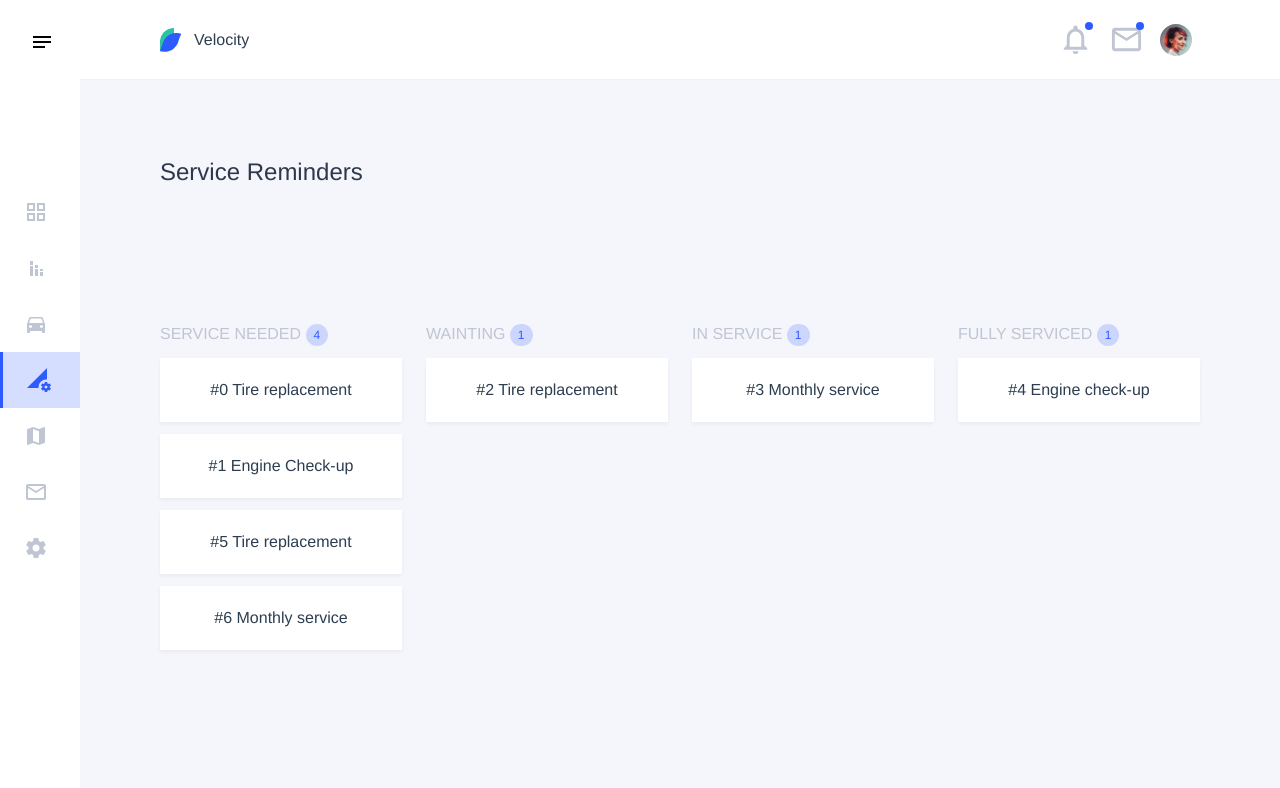
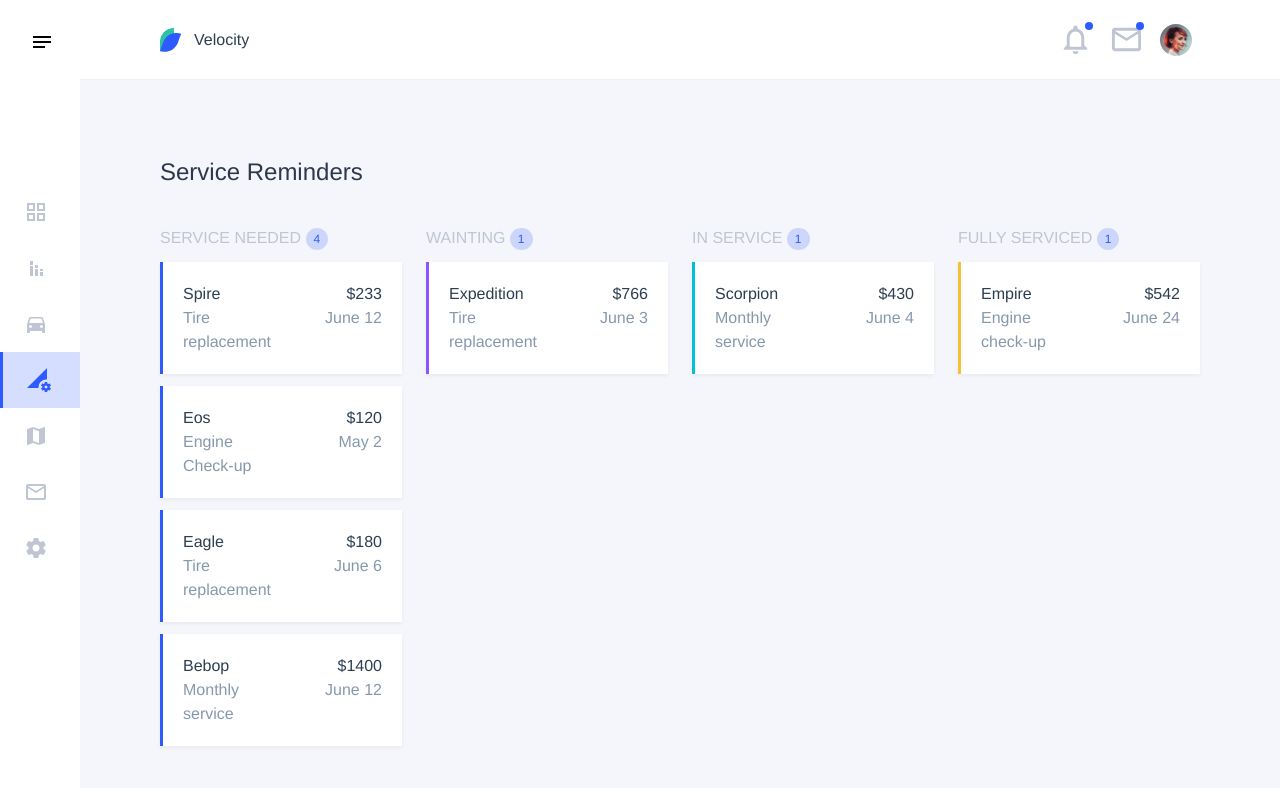
Before and after one commit to atcha/vue-velocity, a Vue app: page /service-reminders in a window 1280 px wide. Shown: the top 788 px of the page. Built offline with nearby package versions, Linux system fonts and the light colour scheme.

Commit message:
Upd(Kanban) : Finalise card style and animation

```diff
--- a/src/components/TaskCard.vue
+++ b/src/components/TaskCard.vue
@@ -1,10 +1,12 @@
 <template>
-    <div class="p-5 bg-white shadow-2l">
-        <div class="card-block">
-            <h5 class="card-title">
-                <span class="text-muted">#{{item.id}}</span>
-                {{item.info}}
-            </h5>
+    <div :class="cardClass" class="mb-3 p-5 flex bg-white shadow-2l">
+        <div class="flex-1">
+            <p class="text-left">{{ item.name }}</p>
+            <p class="text-left text-black-3">{{ item.info }}</p>
+        </div>
+        <div class="flex-1">
+            <p class="text-right">${{ item.price }}</p>
+            <p class="text-right text-black-3">{{item.date}}</p>
         </div>
     </div>
 </template>
@@ -12,7 +14,29 @@
 <script>
     export default {
         name: "TaskCard",
-        props: ['item']
+        props: ['item', 'group'],
+        computed: {
+            cardClass() {
+                let cardClass = 'border-l-3 border-solid ';
+                switch (this.group) {
+                    case "needed":
+                        cardClass += 'border-primary-normal';
+                        break;
+                    case "waiting":
+                        cardClass += 'border-purple-normal';
+                        break;
+                    case "service":
+                        cardClass += 'border-blue-normal';
+                        break;
+                    case "serviced":
+                        cardClass += 'border-yellow-normal';
+                        break;
+                }
+                // eslint-disable-next-line no-console
+                console.log(cardClass);
+                return cardClass;
+            }
+        }
     }
 </script>
 
--- a/src/components/TaskLane.vue
+++ b/src/components/TaskLane.vue
@@ -4,10 +4,13 @@
                 class="rounded-full px-2 py-1 bg-primary-light text-primary-normal text-xs leading-none">{{itemCount}}</span>
         </h3>
         <div class="mt-3">
-            <draggable v-model="draggables" :options="dragOptions">
-                <transition-group type="transition" name="flip-list">
+            <draggable v-model="draggables"
+                       :options="dragOptions"
+                       @start="drag = true"
+                       @end="drag = false">
+                <transition-group type="transition" :name="!drag ? 'flip-list' : null">
                     <div v-for="item in items" :key="item.id">
-                        <item class="mb-3" :item="item"></item>
+                        <item :item="item" :group="id"></item>
                     </div>
                 </transition-group>
             </draggable>
@@ -33,7 +36,8 @@
                     group: "description",
                     disabled: false,
                     ghostClass: "ghost"
-                }
+                },
+                drag: false
             }
         },
         computed: {
```
